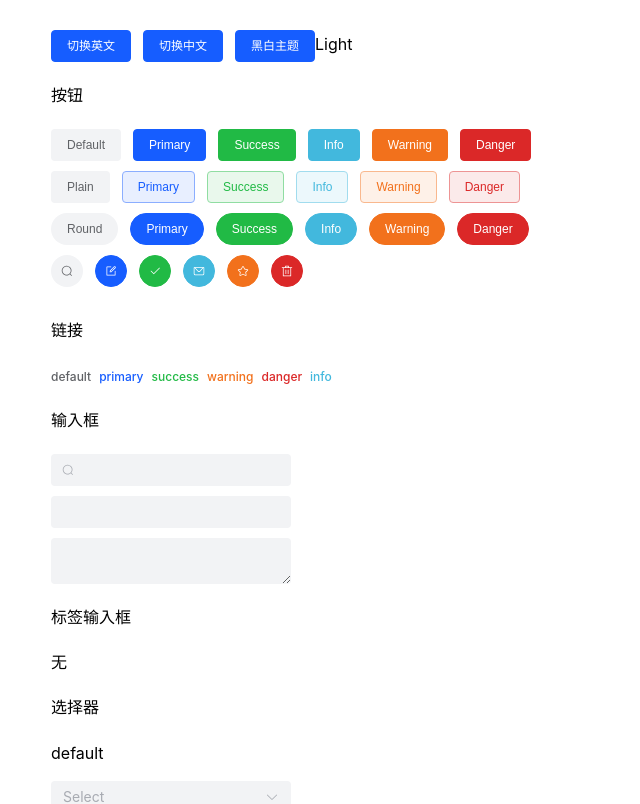
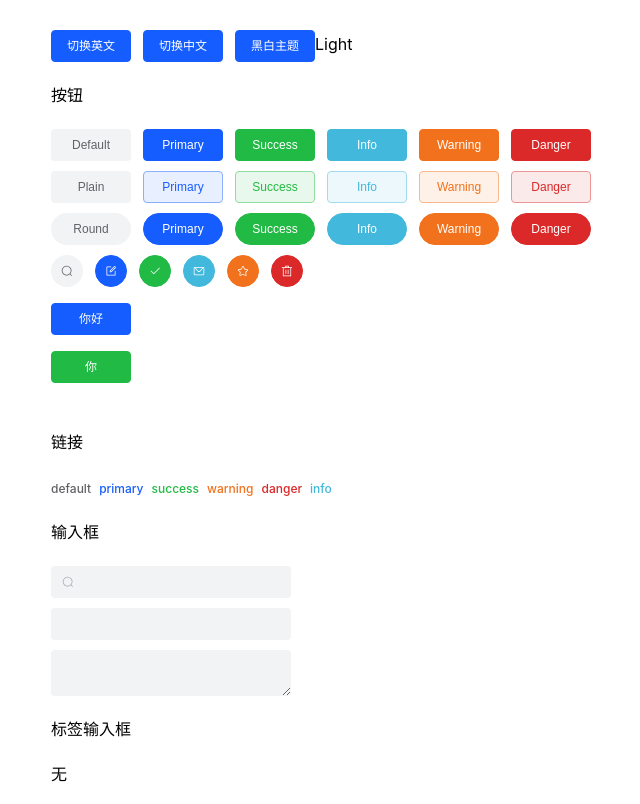
Before and after one commit to ALiangTech/element-plus-theme-demo, a Vue app: page / in a window 1280 px wide. Shown: the top 804 px of the page, without its empty margins (205-845 px from the left). Built offline with nearby package versions, Linux system fonts and the light colour scheme.

Commit message:
按钮添加最小宽度

```diff
--- a/src/components/Button.vue
+++ b/src/components/Button.vue
@@ -35,6 +35,10 @@
             <el-button type="warning" :icon="Star" circle />
             <el-button type="danger" :icon="Delete" circle />
         </div>
+        <p>
+            <div><el-button type="primary" >你好</el-button></div>
+           <p> <el-button type="success" >你</el-button></p>
+        </p>
     </div>
 </template>
 
--- a/src/theme.scss
+++ b/src/theme.scss
@@ -67,7 +67,7 @@ $--colors: (
 
 // common
 $hover-bg-color:  #e5e6eb;
-
+$button-min-width: 80px;
 html {
   background-color: white;
   .el-input__wrapper.is-focus {
@@ -81,4 +81,10 @@ html {
       background-color: $hover-bg-color;
     }
   }
+  .el-button {
+    min-width: $button-min-width;
+  }
+  .is-circle {
+    min-width: auto;
+  }
 }
```
